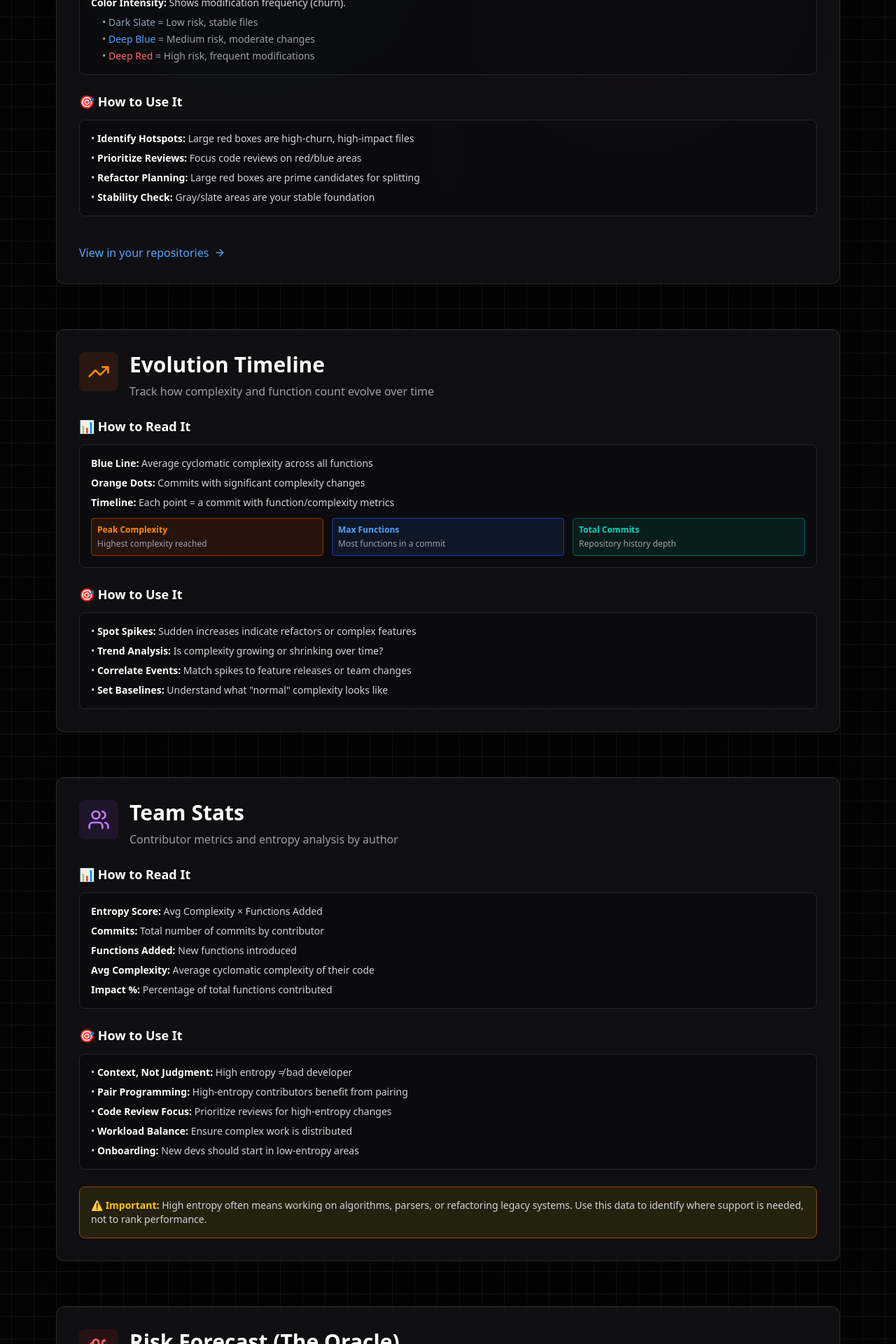
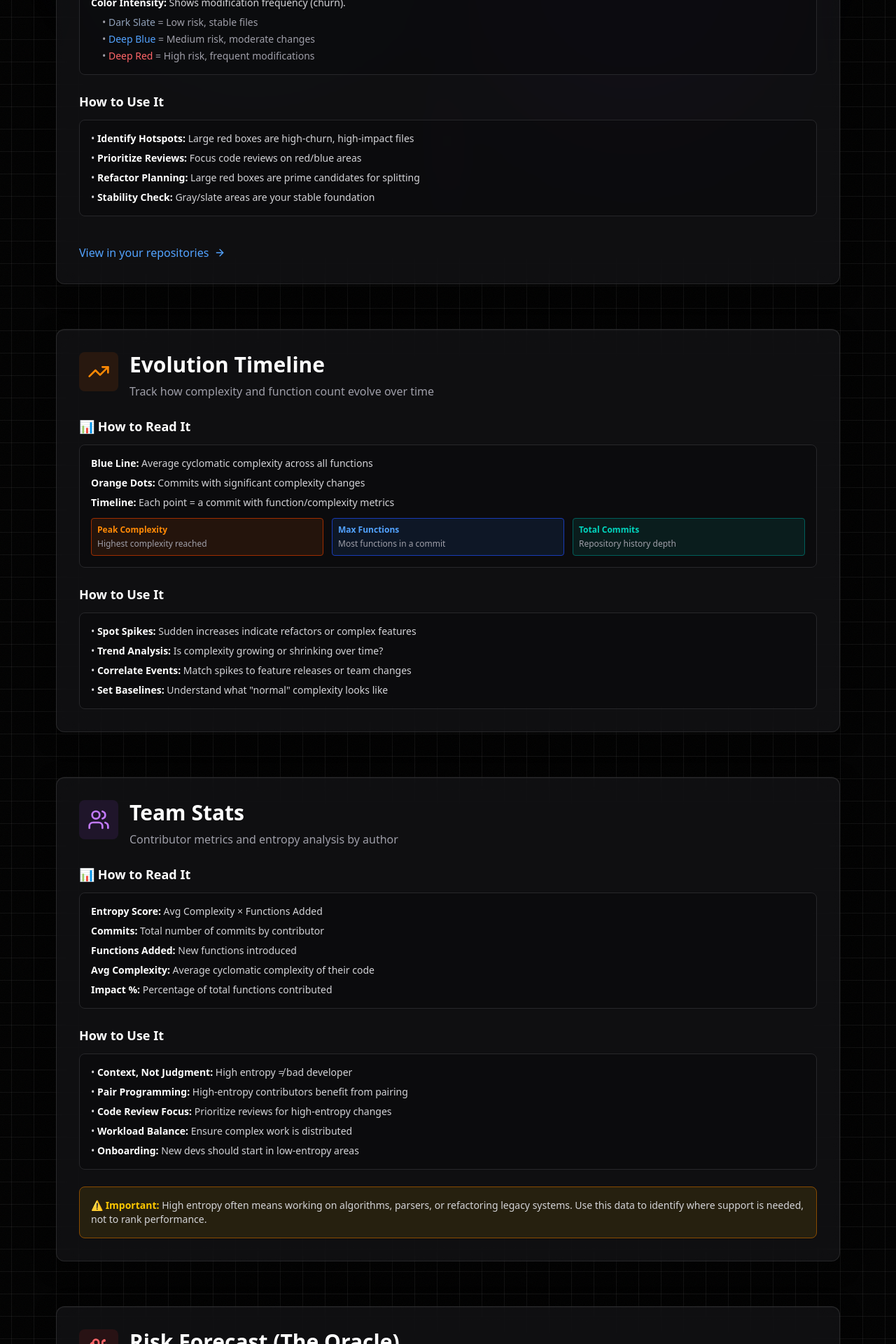
Before and after one commit to abhijeetw035/FORGE, a Next.js app in the folder dashboard/: page /features in a window 1280 px wide. Shown: the part 520-2440 px from the top of the page at 70% size. Built offline with nearby package versions, Linux system fonts and the light colour scheme; no server answers.

Commit message:
Refactored overall pages

```diff
--- a/dashboard/src/app/features/page.tsx
+++ b/dashboard/src/app/features/page.tsx
@@ -49,7 +49,7 @@ export default function FeaturesPage() {
                 </div>
 
                 <div>
-                  <h3 className="text-lg font-semibold text-white mb-3">🎯 How to Use It</h3>
+                  <h3 className="text-lg font-semibold text-white mb-3"> How to Use It</h3>
                   <div className="bg-zinc-950/50 border border-zinc-800 rounded-lg p-4 space-y-2 text-sm text-zinc-300">
                     <p>• <strong className="text-white">Identify Hotspots:</strong> Large red boxes are high-churn, high-impact files</p>
                     <p>• <strong className="text-white">Prioritize Reviews:</strong> Focus code reviews on red/blue areas</p>
@@ -105,7 +105,7 @@ export default function FeaturesPage() {
                 </div>
 
                 <div>
-                  <h3 className="text-lg font-semibold text-white mb-3">🎯 How to Use It</h3>
+                  <h3 className="text-lg font-semibold text-white mb-3"> How to Use It</h3>
                   <div className="bg-zinc-950/50 border border-zinc-800 rounded-lg p-4 space-y-2 text-sm text-zinc-300">
                     <p>• <strong className="text-white">Spot Spikes:</strong> Sudden increases indicate refactors or complex features</p>
                     <p>• <strong className="text-white">Trend Analysis:</strong> Is complexity growing or shrinking over time?</p>
@@ -140,7 +140,7 @@ export default function FeaturesPage() {
                 </div>
 
                 <div>
-                  <h3 className="text-lg font-semibold text-white mb-3">🎯 How to Use It</h3>
+                  <h3 className="text-lg font-semibold text-white mb-3"> How to Use It</h3>
                   <div className="bg-zinc-950/50 border border-zinc-800 rounded-lg p-4 space-y-2 text-sm text-zinc-300">
                     <p>• <strong className="text-white">Context, Not Judgment:</strong> High entropy ≠ bad developer</p>
                     <p>• <strong className="text-white">Pair Programming:</strong> High-entropy contributors benefit from pairing</p>
@@ -187,7 +187,7 @@ export default function FeaturesPage() {
                 </div>
 
                 <div>
-                  <h3 className="text-lg font-semibold text-white mb-3">🎯 How to Use It</h3>
+                  <h3 className="text-lg font-semibold text-white mb-3"> How to Use It</h3>
                   <div className="bg-zinc-950/50 border border-zinc-800 rounded-lg p-4 space-y-2 text-sm text-zinc-300">
                     <p>• <strong className="text-white">Proactive Refactoring:</strong> Address critical files before they break</p>
                     <p>• <strong className="text-white">Test Coverage:</strong> Prioritize tests for high-risk files</p>
```
Also changed, not shown: 3 other files (tests, documents, lock files or other folders).
